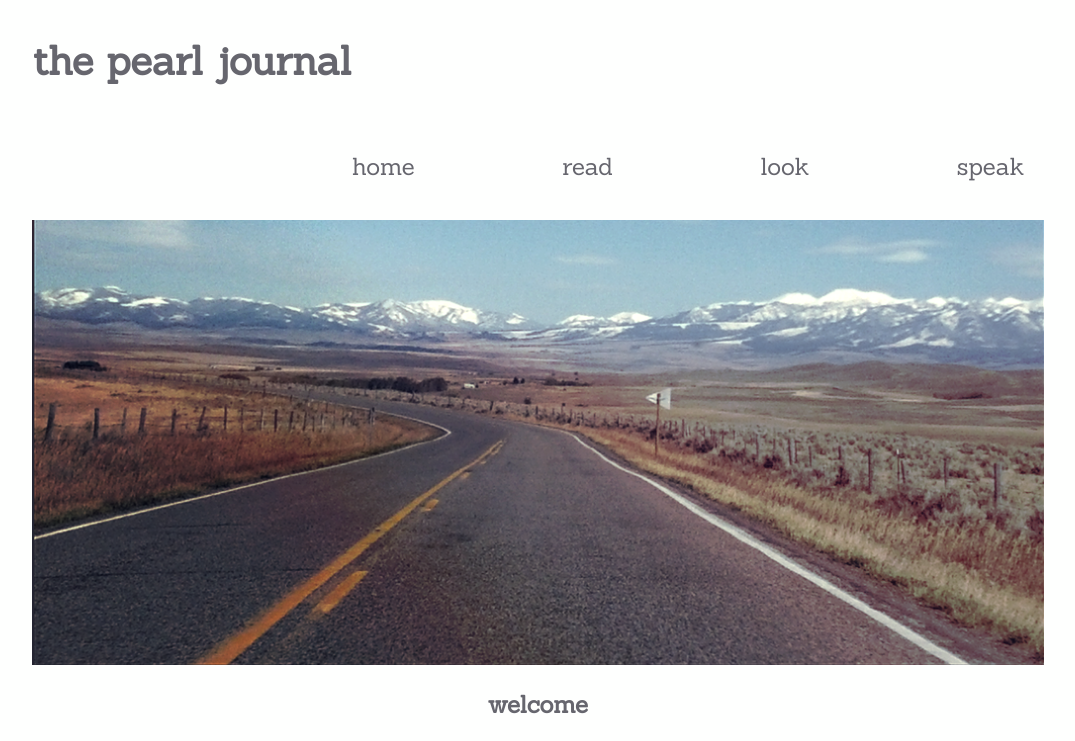
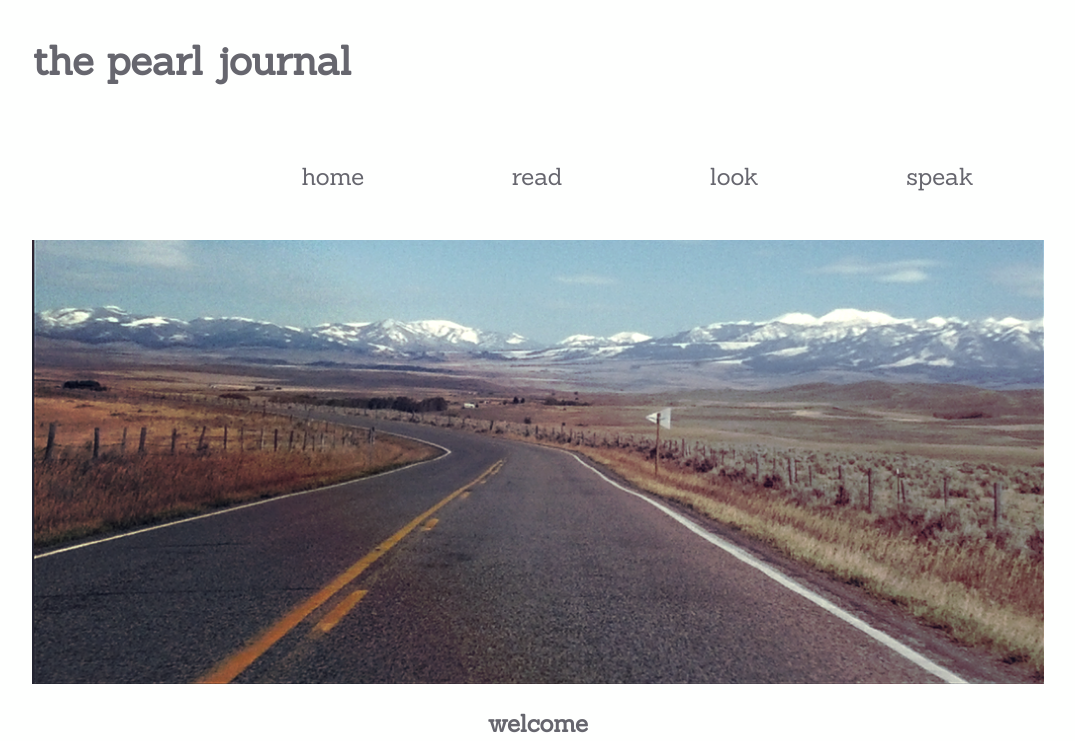
Before and after one commit to khosmer220/khosmer220.github.io, a plain HTML site: page unit_8/index.html in a window 1280 px wide. Shown: the top 741 px of the page, without its empty margins (102-1177 px from the left). Drawn offline with Linux system fonts and the light colour scheme.

Commit message:
Unit 8 fixed

```diff
--- a/unit_8/css/main.css
+++ b/unit_8/css/main.css
@@ -2,6 +2,11 @@
 
 body {
 	background-color:#fefffe;
+}
+
+header {
+  width:80%;
+  margin:auto;
 }
 
 h1 {
@@ -13,16 +18,15 @@ h1 {
 }
 
 .pj {
-  display:inline-block;
-  margin: 0 10%;
+  float:left;
 }
 
 nav {
-  float: right;
+  float:right;
   font-size: 24px;
   font-family: 'Sanchez', serif;
-  padding: 1.6em 0;
-  margin: 0 6%;
+  padding: 2em 0;
+  margin: 0 auto;
 }
 
 a {
@@ -56,6 +60,15 @@ img {
 #container {
   width: 90%;
   margin: 0 auto;
+}
+
+.clearfix:after {
+  visibility:hidden;
+  display:block;
+  font-size:0;
+  content:" ";
+  clear:both;
+  height:0;
 }
 
 .read {
@@ -112,10 +125,7 @@ img {
 @media screen and (max-width: 800px) {
 	nav {
 		float:none;
-	}
-
-	nav a {
-		margin: 0 1.6em .75em 0;
+    display:none;
 	}
 
 	.pj {
--- a/unit_8/index.html
+++ b/unit_8/index.html
@@ -7,7 +7,7 @@
 </head>
 
 <body>
-		<header>
+		<header class="clearfix">
       <div class="pj">
 		<h1>the pearl journal</h1>
       </div>
```
